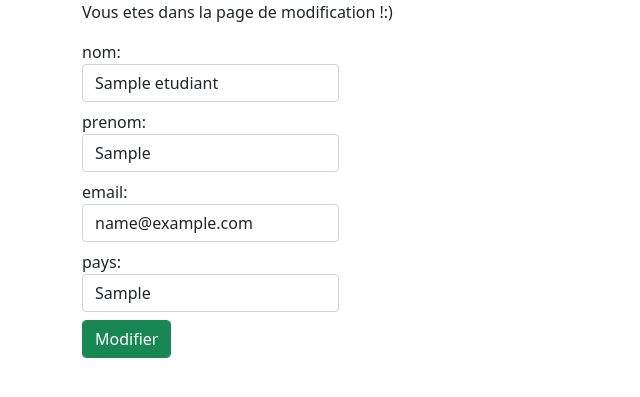
After one commit to aaliboye/Gestionetudiants-PHP, a PHP site: page /modifier.php in a window 1280 px wide. The commit adds this page. Shown: the top 397 px of the page, without its empty margins (0-640 px from the left). Run offline with PHP 8.4, Linux system fonts and the light colour scheme; the visitor is signed in with stand-in values (Sample User, id 1); tables that the repository leaves empty or names only in its code hold one stand-in row (values such as "Sample post").

Commit message:
fonction modifier et supprimer etudiant ajouté

```diff
--- a/listeEtu.php
+++ b/listeEtu.php
@@ -43,7 +43,7 @@
                         <td> <?php echo $donnee['prenom']; ?> </td>
                         <td> <?php echo $donnee['email']; ?> </td>
                         <td> <?php echo $donnee['pays']; ?> </td>
-                        <td> <button class="btn btn-primary">Modifier</button> </td>
+                        <td> <a href="modifier.php"> <div class="btn btn-primary">Modifier</div> </a> </td>
                         <td> <a href="supprimer.php"> <div class="btn btn-danger">Supprimer</div> </a> </td>
                     </tr>
 
--- /dev/null
+++ b/modifier.php
@@ -0,0 +1,85 @@
+<?php
+
+    session_start();
+
+    $bdd = new PDO('mysql:host=localhost;dbname=ecole', 'root', '');
+
+    $requet = $bdd->prepare('SELECT nom, prenom, email, pays FROM etudiants WHERE id = ?');
+
+    $requet->execute(array($_SESSION['id']));
+
+    while($donnee = $requet->fetch()){
+?>
+
+<!DOCTYPE html>
+<html lang="en">
+<head>
+    <meta charset="UTF-8">
+    <meta http-equiv="X-UA-Compatible" content="IE=edge">
+    <meta name="viewport" content="width=device-width, initial-scale=1.0">
+
+    <link href="https://cdn.jsdelivr.net/npm/bootstrap@5.0.2/dist/css/bootstrap.min.css" rel="stylesheet" integrity="sha384-EVSTQN3/azprG1Anm3QDgpJLIm9Nao0Yz1ztcQTwFspd3yD65VohhpuuCOmLASjC" crossorigin="anonymous">
+
+    <script src="https://cdn.jsdelivr.net/npm/bootstrap@5.0.2/dist/js/bootstrap.bundle.min.js" integrity="sha384-MrcW6ZMFYlzcLA8Nl+NtUVF0sA7MsXsP1UyJoMp4YLEuNSfAP+JcXn/tWtIaxVXM" crossorigin="anonymous"></script>
+
+    <title>modification</title>
+</head>
+<body>
+
+        <div class="container">
+            <div>
+                <p>
+                    Vous etes dans la page de modification !:)
+                </p>
+            </div>
+            <form action="ValidModif.php" method="POST" class="form-group">
+                <div class="row">
+                    <div class="col">
+                        <label for="" class="form-label"> nom: <input class="form-control" type="text" name="nom" id="nom" required value="<?php echo $donnee['nom'] ?>"></label>
+                        <span id="nomindic"></span>
+                    </div>
+                </div>
+                <div class="row">
+                    <div class="col">
+                        <label for="" class="form-label"> prenom: <input class="form-control" type="text" name="prenom" id="prenom" required value="<?php echo $donnee['prenom'] ?>"></label>
+                        <span id="nomindic"></span>
+                    </div>
+                </div>
+                <div class="row">
+                    <div class="col">
+                        <label for="" class="form-label"> email: <input class="form-control" type="text" name="email" id="email" required value="<?php echo $donnee['email'] ?>"></label>
+                        <span id="nomindic"></span>
+                    </div>
+                </div>
+                <div class="row">
+                    <div class="col">
+                        <label for="" class="form-label"> pays: <input class="form-control" type="text" name="pays" id="pays" required value="<?php echo $donnee['pays'] ?>"></label>
+                        <span id="nomindic"></span>
+                    </div>
+                </div>
+                <div class="row">
+                    <div class="col">
+                        <label for="" class="form-label">
+                            <input class="form-control btn btn-success" type="submit" value="Modifier" id="send">
+                        </label>
+                    </div>
+                </div>
+
+            </form>
+        </div>
+
+</body>
+</html>
+<?php
+    }
+
+
+    $requet->closeCursor();
+
+?>
+
+<?php
+
+
+
+?>
```
Also changed, not shown: ValidModif.php (added, +22 -0 lines).
